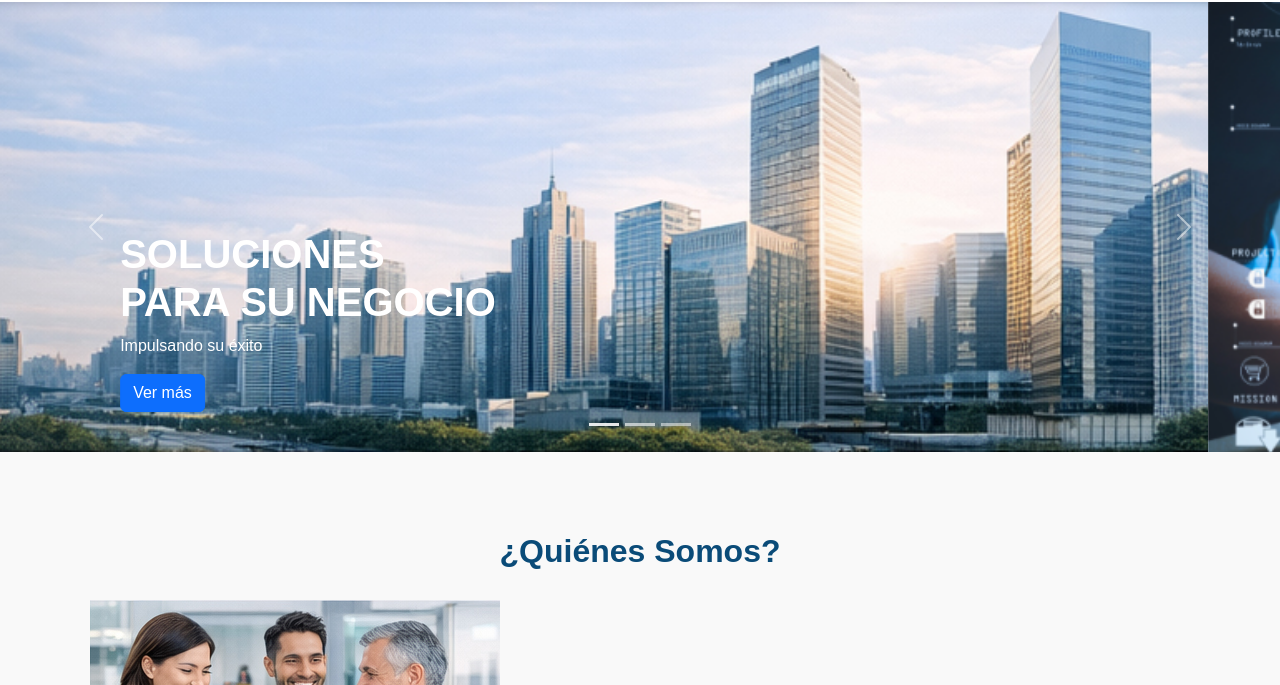
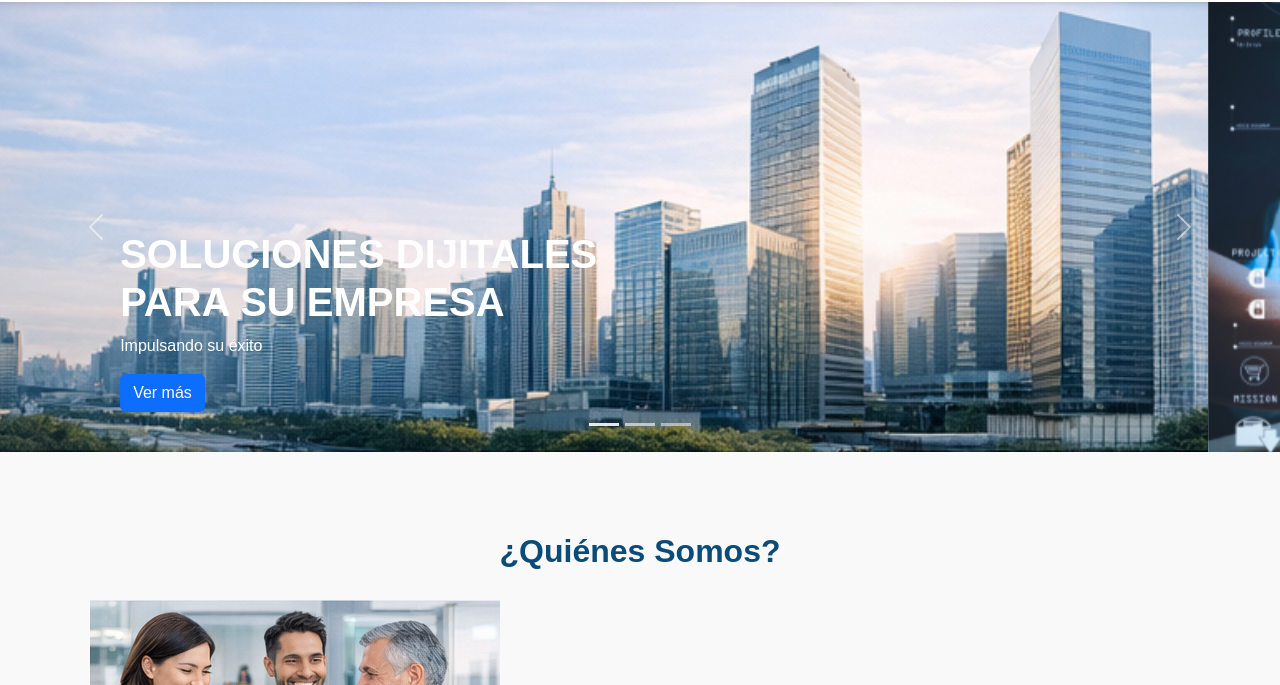
Before and after one commit to manu2006-netizen/crud-pagina-nodejs-colaborativo, a website: page Public/index.html in a window 1280 px wide. Shown: the part 103-788 px from the top of the page. Drawn offline with nearby package versions, Linux system fonts and the light colour scheme.

Commit message:
Jonathan modificó textos del sitio web

```diff
--- a/Public/index.html
+++ b/Public/index.html
@@ -3,7 +3,7 @@
 <head>
     <meta charset="UTF-8">
     <meta name="viewport" content="width=device-width, initial-scale=1.0">
-    <title>wed</title>
+    <title>CRUD Empresa - Modificado por Jonathan</title>
     <link rel="stylesheet" href="css/styles.css">
     <link href="https://cdn.jsdelivr.net/npm/bootstrap@5.3.3/dist/css/bootstrap.min.css" rel="stylesheet">
 </head>
@@ -38,7 +38,7 @@
         <div class="carousel-item active">
             <img src="imagenes/imagen1.jpg.jpeg" class="d-block w-100" alt="Slide 1">
             <div class="carousel-caption text-start">
-                <h1> <strong>SOLUCIONES <br> PARA SU NEGOCIO  </strong></h1>
+                <h1> <strong>SOLUCIONES DIJITALES <br> PARA SU EMPRESA  </strong></h1>
                 <p>Impulsando su éxito</p>
                 <a href="#contacto" class="btn btn-primary">Ver más</a>
             </div>
```
